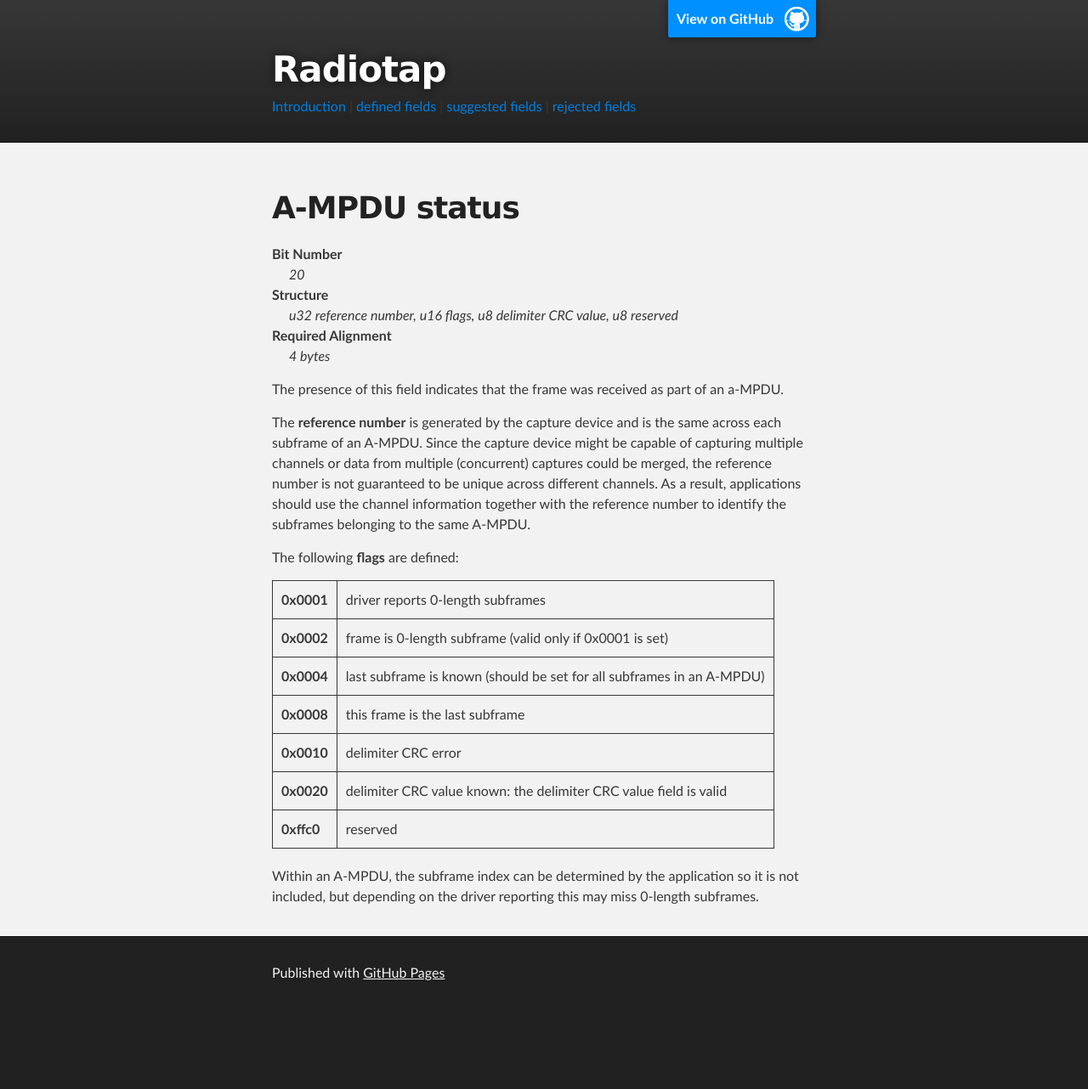
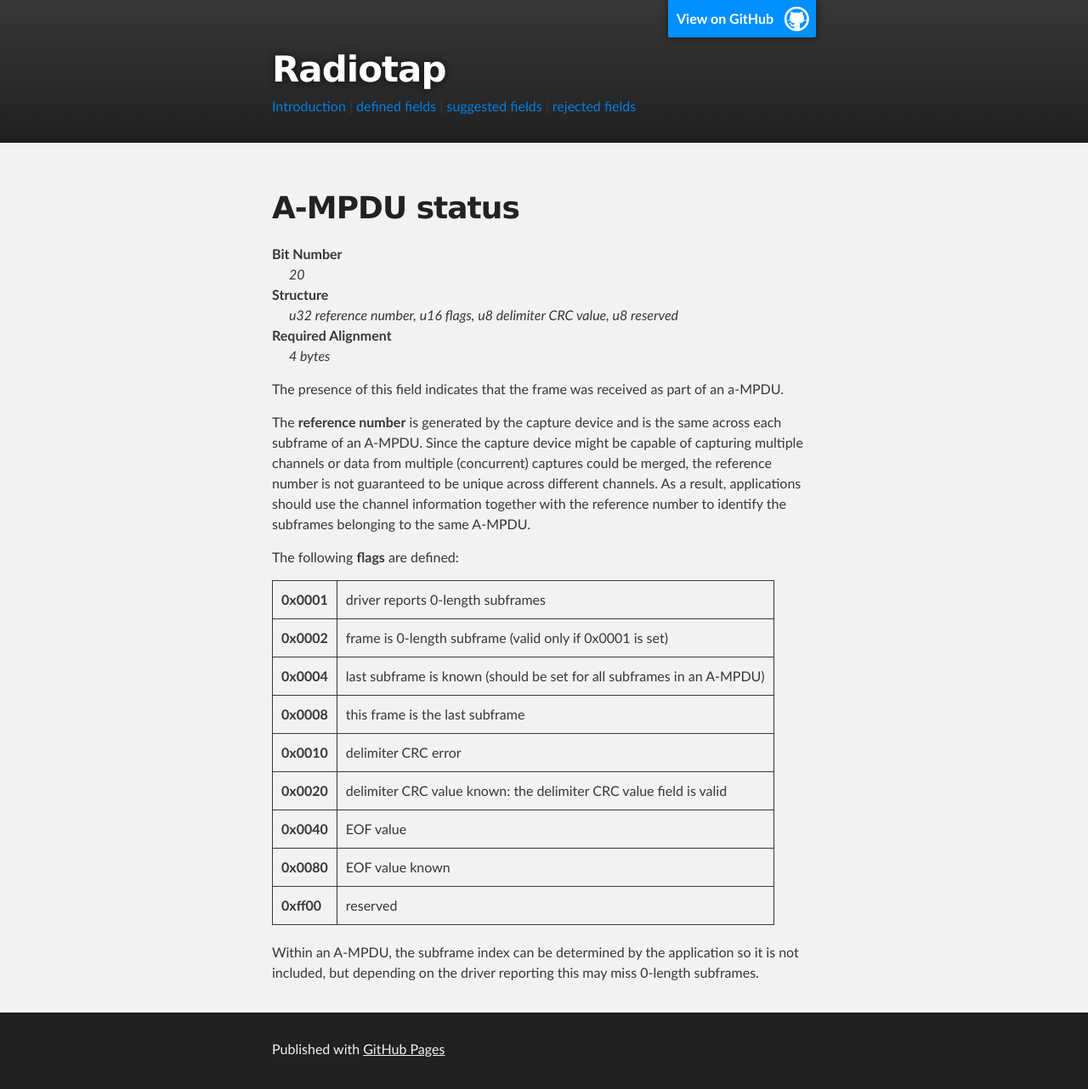
Before and after one commit to radiotap/radiotap.github.io, a Jekyll site: the page built from fields/A-MPDU status.md, in a window 1280 px wide. Shown: the whole page at 85% size. Built offline with Jekyll 4.4.1, drawn with Linux system fonts in a browser that asks for light colours; before the commit the page ends 1192 px from its top, so only the background shows below that.

Commit message:
A-MPDU status: EOF bit

```diff
--- a/fields/A-MPDU status.md
+++ b/fields/A-MPDU status.md
@@ -31,7 +31,9 @@ The following **flags** are defined:
 | **0x0008** | this frame is the last subframe |
 | **0x0010** | delimiter CRC error |
 | **0x0020** | delimiter CRC value known: the delimiter CRC value field is valid |
-| **0xffc0** | reserved |
+| **0x0040** | EOF value |
+| **0x0080** | EOF value known |
+| **0xff00** | reserved |
 
 Within an A-MPDU, the subframe index can be determined by the
 application so it is not included, but depending on the driver reporting
```
